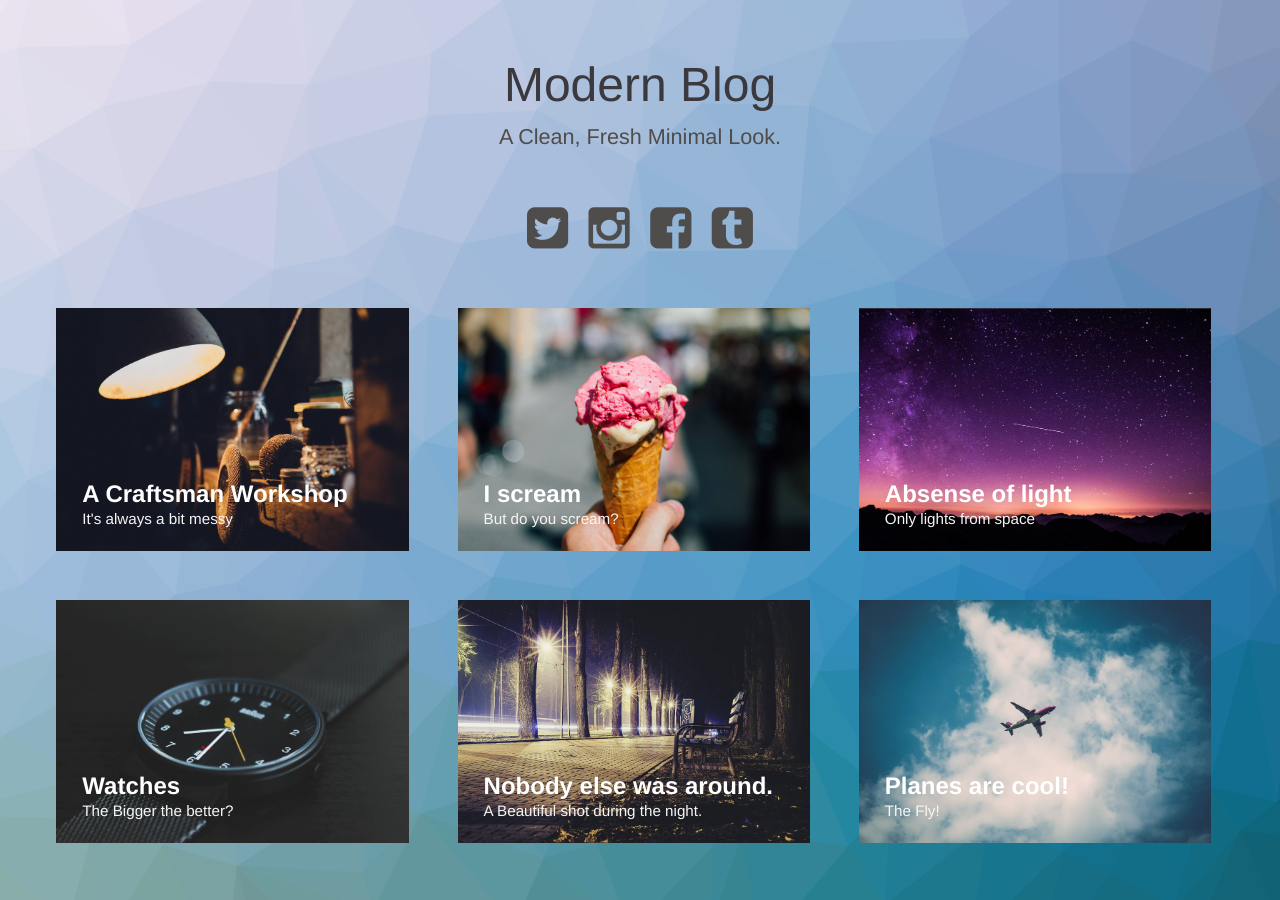
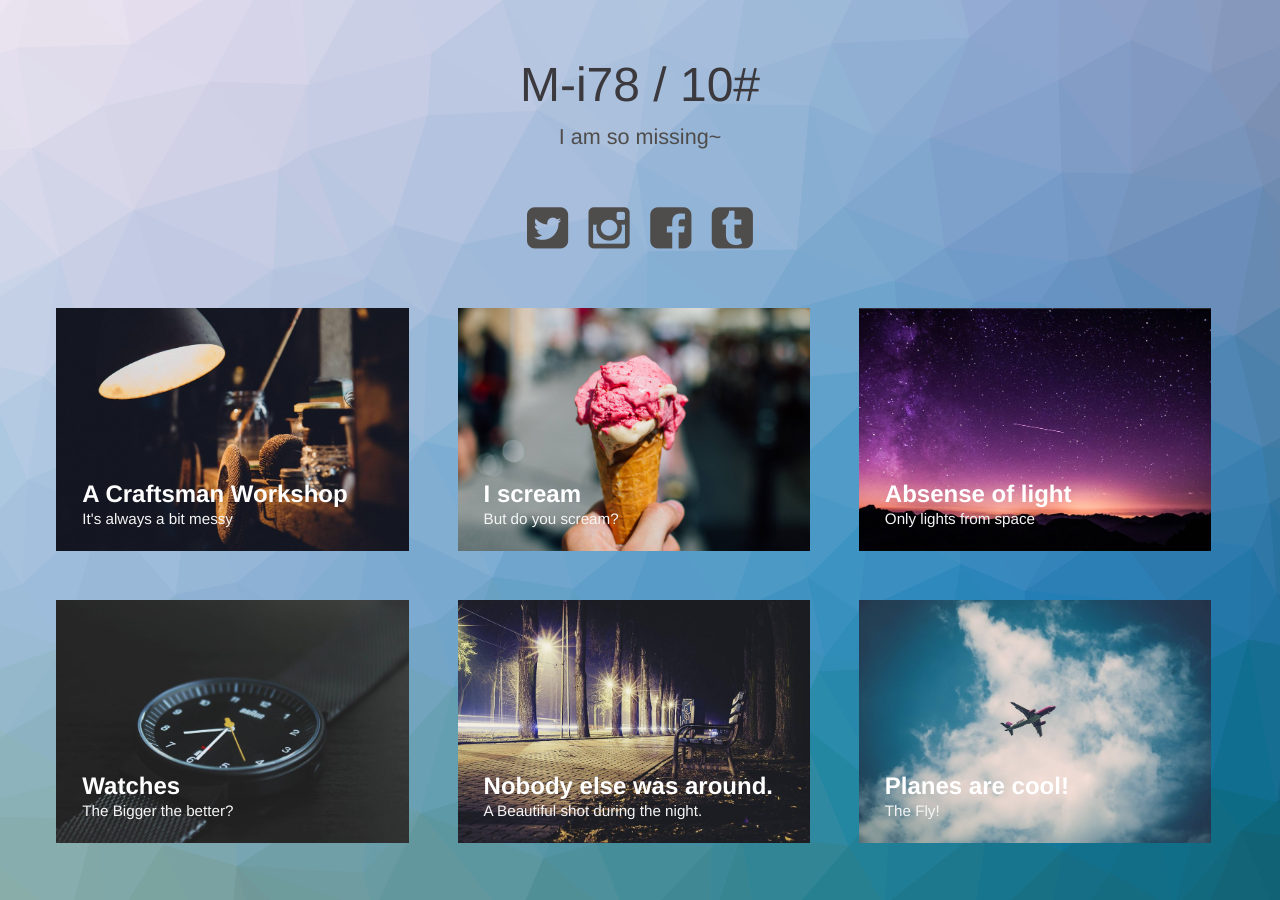
Before and after one commit to M-i78/M-i78.github.io, a Jekyll site: the page built from index.html, in a window 1280 px wide. Built offline with Jekyll 4.4.1, drawn with Linux system fonts in a browser that asks for light colours.

Commit message:
Update index.html

```diff
--- a/index.html
+++ b/index.html
@@ -28,7 +28,7 @@ layout: compress
 <body class="body">
 <div class="container">
     <header class="header">
-        <h1>Modern Blog<span>A Clean, Fresh Minimal Look.</span></h1>
+        <h1>M-i78 / 10#<span>I am so missing~</span></h1>
         <nav class="links">
             <a href="#"><i class="fa fa-twitter-square fa-3x"></i></a>
             <a href="#"><i class="fa fa-instagram fa-3x"></i></a>
```
